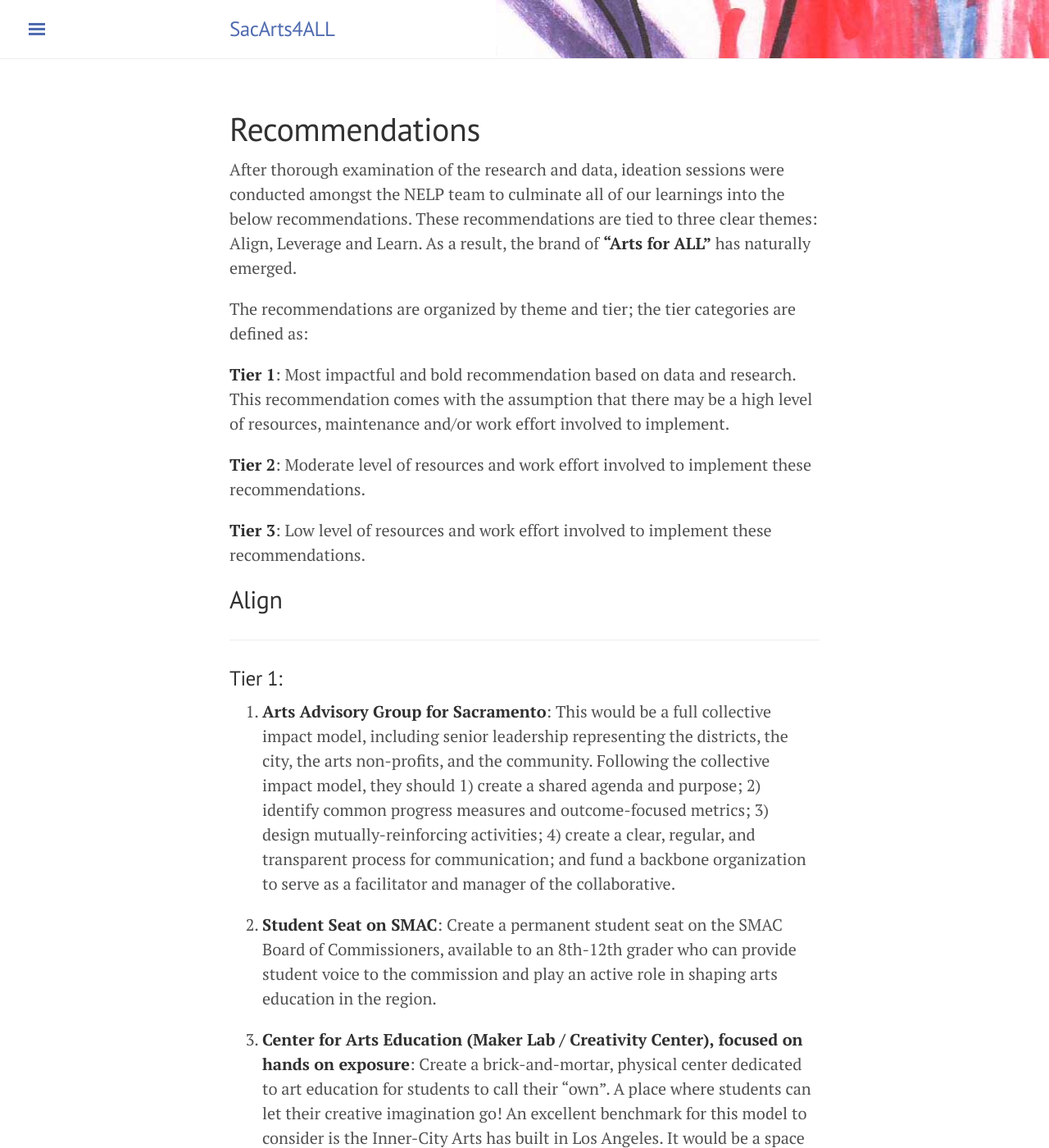
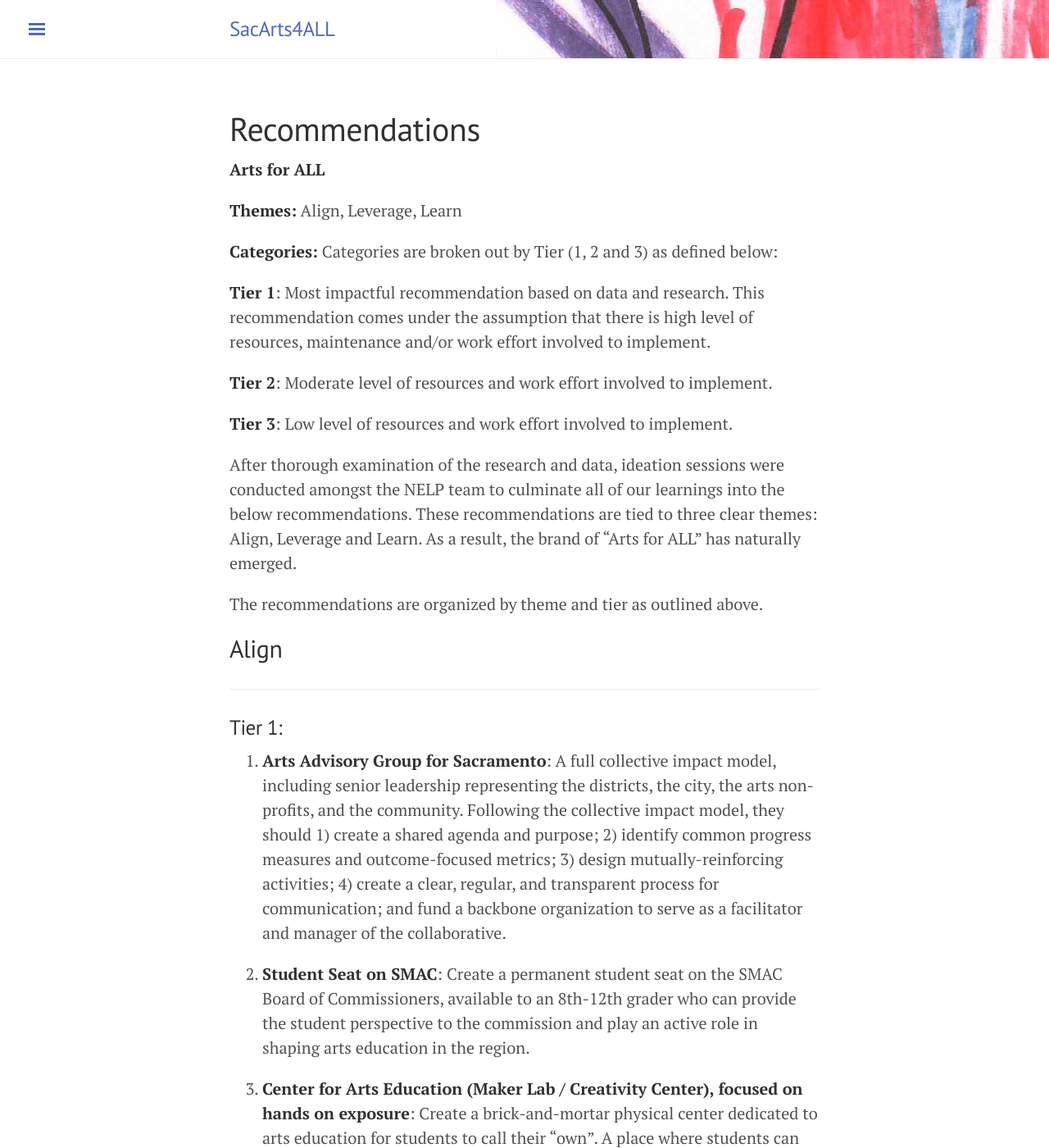
Before and after one commit to code4sac/sacarts4ALL, a Jekyll site: the page built from 6_recommendations.md, in a window 1280 px wide and 1400 px high. Shown: the whole window at 82% size. Built offline with Jekyll 4.4.1, drawn with Linux system fonts in a browser that asks for light colours; some of the changed text lies outside the part shown.

Commit message:
sunday night update

```diff
--- a/6_recommendations.md
+++ b/6_recommendations.md
@@ -6,24 +6,30 @@
 
 # Recommendations
 
-After thorough examination of the research and data, ideation sessions were conducted amongst the NELP team to culminate all of our learnings into the below recommendations. These recommendations are tied to three clear themes: Align, Leverage and Learn. As a result, the brand of **“Arts for ALL”** has naturally emerged.
+**Arts for ALL**
 
-The recommendations are organized by theme and tier; the tier categories are defined as:
+**Themes:** Align, Leverage, Learn
 
-**Tier 1**: Most impactful and bold recommendation based on data and research. This recommendation comes with the assumption that there may be a high level of resources, maintenance and/or work effort involved to implement.
+**Categories:** Categories are broken out by Tier (1, 2 and 3) as defined below:
 
-**Tier 2**: Moderate level of resources and work effort involved to implement these recommendations.
+**Tier 1**: Most impactful recommendation based on data and research. This recommendation comes under the assumption that there is high level of resources, maintenance and/or work effort involved to implement.
 
-**Tier 3**: Low level of resources and work effort involved to implement these recommendations.
+**Tier 2**: Moderate level of resources and work effort involved to implement.
+
+**Tier 3**: Low level of resources and work effort involved to implement.
+
+After thorough examination of the research and data, ideation sessions were conducted amongst the NELP team to culminate all of our learnings into the below recommendations. These recommendations are tied to three clear themes: Align, Leverage and Learn. As a result, the brand of “Arts for ALL” has naturally emerged.
+
+The recommendations are organized by theme and tier as outlined above.
 
 ## Align
 ***
 ### Tier 1:
-1. **Arts Advisory Group for Sacramento**: This would be a full collective impact model, including senior leadership representing the districts, the city, the arts non-profits, and the community. Following the collective impact model, they should 1) create a shared agenda and purpose; 2) identify common progress measures and outcome-focused metrics; 3) design mutually-reinforcing activities; 4) create a clear, regular, and transparent process for communication; and fund a backbone organization to serve as a facilitator and manager of the collaborative.
+1. **Arts Advisory Group for Sacramento**: A full collective impact model, including senior leadership representing the districts, the city, the arts non-profits, and the community. Following the collective impact model, they should 1) create a shared agenda and purpose; 2) identify common progress measures and outcome-focused metrics; 3) design mutually-reinforcing activities; 4) create a clear, regular, and transparent process for communication; and fund a backbone organization to serve as a facilitator and manager of the collaborative.
 
-2. **Student Seat on SMAC**: Create a permanent student seat on the SMAC Board of Commissioners, available to an 8th-12th grader who can provide student voice to the commission and play an active role in shaping arts education in the region.
+2. **Student Seat on SMAC**: Create a permanent student seat on the SMAC Board of Commissioners, available to an 8th-12th grader who can provide the student perspective to the commission and play an active role in shaping arts education in the region.
 
-3. **Center for Arts Education (Maker Lab / Creativity Center), focused on hands on exposure**: Create a brick-and-mortar, physical center dedicated to art education for students to call their “own”. A place where students can let their creative imagination go! An excellent benchmark for this model to consider is the Inner-City Arts has built in Los Angeles. It would be a space for school field trips, art education, and creatively engaging in art in multiple way through multiple mediums. The Inner-City Arts center has become the epicenter of arts and creativity for K-12 in LA. A scaled down version for Sacramento to start with could prove quite beneficial for Northern CA. (Inner City Arts Link)
+3. **Center for Arts Education (Maker Lab / Creativity Center), focused on hands on exposure**: Create a brick-and-mortar physical center dedicated to arts education for students to call their “own”. A place where students can let their creative imagination go!  An excellent benchmark for this model to consider is the Inner-City Arts center in Los Angeles. A space for school field trips, art education, and creative engagement in art through multiple mediums. The Inner-City Arts center has become the epicenter of arts and creativity for K-12 in LA. A scaled down version for Sacramento to start with could prove quite beneficial for Northern CA: Inner City Arts Link.
 
 ### Tier 2:
 1. **Arts Providers Advisory Group**: Create an advisory group wherein each art provider organization in the area is represented. Ideally, this group should meet regularly (Monthly or Quarterly) in order to keep everyone apprised of the latest happenings and efforts in their respective organizations. In addition, it would serve as a platform to identify potential redundancies and opportunities for greater collaboration.
@@ -35,13 +41,12 @@
 
 2. **Consistent channel for student voice & feedback**: Create a process or platform by which to capture student voice and feedback on their arts experiences and recommendations. This could be as simple as a wiki or even annual surveying.
 
-3. **Public space for student art**: permanent, high-traffic public area that can showcase
-student art. This city is so great at showcasing artists through public art and murals, so it’d be great to see students included in that movement, and it would inspire other students.
+3. **Public space for student art**: A permanent, high-traffic public area that can showcase student art. This city is so great at showcasing artists through public art and murals, so it’d be great to see students included in that movement, and it would inspire other students.
 
 ## Leverage
 ***
 ### Tier 1:
-1. **Arts Lead at every school and at every district**: Hire a dedicated arts lead for each of the five districts in the region, as well as for each school within those districts. The district level arts leads will be responsible for organizing the various offerings in the region and securing the necessary funding (pushing art into the schools); each school- level arts lead will be responsible for advocating for his/her school and bringing specific projects in (pulling art into the school).
+1. **Arts Lead at every school and at every district**: Hire a dedicated arts lead for each of the five districts in the region, as well as for each school within those districts. The district level arts leads will be responsible for organizing the various offerings in the region and securing the necessary funding (pushing art into the schools); each school-level arts lead will be responsible for advocating for his/her school and bringing specific projects in (pulling art into the school).
 
 2. **Art Ed Yelp**: Build a digital platform that allows principals, teachers, students and parents to rate various arts providers. The goal here is to add a lens of quality to what’s out there, in that not all arts providers offer the same level of quality or service. Having this rating will allow principals/teachers/parents/students to more knowledgeably access and advocate for high-quality arts programming and holds programs accountable for quality.
 
@@ -50,39 +55,38 @@
 
 2. **Arts Supply & Provider Inventory**: Create a centralized list of all arts providers in the region, including a profile on what they offer, contact information, as well as a centralized list of all art supplies in the district. This, which will allow schools to better share existing resources.
 
-3. **Transportation for students**: pretty straightforward; transportation was one of the big hurdles of why schools couldn’t access all the arts opportunities they wanted to. Increase funding for school buses for the most underserved schools.
+3. **Transportation for students**: Transportation was identified as a significant hurdle as to why schools couldn’t access all the arts opportunities they wanted to. Increase funding for school buses for the most underserved schools.
 
 ### Tier 3:
-1. **Arts Lead at every district**: Expand the current model and hire a dedicated arts lead for
-each of the five districts.
+1. **Arts Lead at every district**: Expand the current model and hire a dedicated arts lead for each of the five districts.
 
-2. **Provider inventory**: Create a centralized list of all arts providers in the region (with info
-about what they offer and their contact info).
+2. **Provider inventory**: Create a centralized list of all arts providers in the region (with info about what they offer and their contact info).
 
-3. **Targeted outreach to underserved**: Some of the most underserved schools might need more support to know what arts education options are available and how to access them. Easy for arts leads to do (for districts that actually have arts leads)
+3. **Targeted outreach to underserved**: Some of the most underserved schools might need more support to know what arts education options are available and how to access them. Easy for arts leads to do (for districts that actually have arts leads).
 
 4. **Point-person at every school for arts related issues**: Consider utilizing a current staff member at each school to be the designated “art lead” (the go-to person for all things art related). This will be the person a district-level arts lead can contact, and someone who can coordinate with outside arts providers.
 
 ## Learn
 ***
 ### Tier 1:
-1. **Arts Ed Study mission**: Organize arts providers, principals, arts leads, etc. for a trip to another city to learn and see first-hand how they do what they do.
+1. **Arts Ed Study mission**: Organize arts providers, principals, arts leads, etc. for a trip to another city to learn and see first-hand how they do what they do with arts education.
 
-2. **Partnership w/ major regional arts organizations (philharmonics, ballets, artists, etc.) for arts mentorship to district and school arts leads**: Build mentorships between the region’s top arts organizations and each district, helping each district shape its art offering and gaining access to the region’s best art minds and offerings. For example, the ED of the Sac Phil/Opera could help mentor the arts lead for Twin Rivers, helping the district think creatively about how to access the various arts offerings in the region.
+2. **Partnership w/ major regional arts organizations (philharmonics, ballets, artists, etc.) for arts mentorship to district and school arts leads**: Build mentorships between the region’s top arts organizations and each district, helping each district shape its art offering and gaining access to the region’s best art minds and offerings. For example, the Executive Director of the Sacramento Philharmonic and /Opera could help mentor the arts lead for Twin Rivers, helping the district think creatively about how to access the various arts offerings in the region.
 
 ## Tier 2:
 1. **Sister schools (ID top performing schools as mentors)**: Within each district, create pairs of schools to learn from one another re: arts education. For top performing schools, tap them to be mentors to a lower-performing sister school.
 
 2. **Partnership w/local community college & university for arts mentorship to underserved classrooms**: Collaborate with local community colleges, CSU, Sacramento and UC Davis to create an internship program specifically for arts in public schools. In addition, create a similar mentorship model by partnering with higher education arts faculty and aspiring student artists for mentorship with schools.
 
-3. **Grant writing training**: provide grant writing training to arts leads to better equip them to secure arts education funding. Consider, partnering with an outside expert to provide the training.
+3. **Grant writing training**: Provide grant writing training to arts leads in order to better equip them to secure arts education funding. Consider, partnering with an outside expert to provide the training.
+
 
 ### Tier 3:
 1. **Centralized repository of best practices**: Curate and maintain a centralized database of arts education best practices (in the region and in the field in general). This database would have empirical studies, lesson plans, teaching techniques, etc.
 
 2. **Local artists brought in for guest presentations to students to increase arts exposure**: Recruit artists and bring them into schools on a regular basis.
 
-3. **Raise awareness of arts education needs and opportunities**: on the mayor’s website, share the data regarding where the Sacramento-area districts are in regards to providing quality arts education, and share the best practices (from our report!) about what we’d like to see in Sacramento. The purpose of this is really just to raise awareness for the general public and the schools.
+3. **Raise awareness of arts education needs and opportunities**: On the mayor’s website, share the data regarding where the Sacramento-area districts are in regards to providing quality arts education, share best practices for Sacramento schools. The purpose: to raise awareness for the general public and the schools.
 
 <!-- Pagination -->
 <div class="pagination">
```
